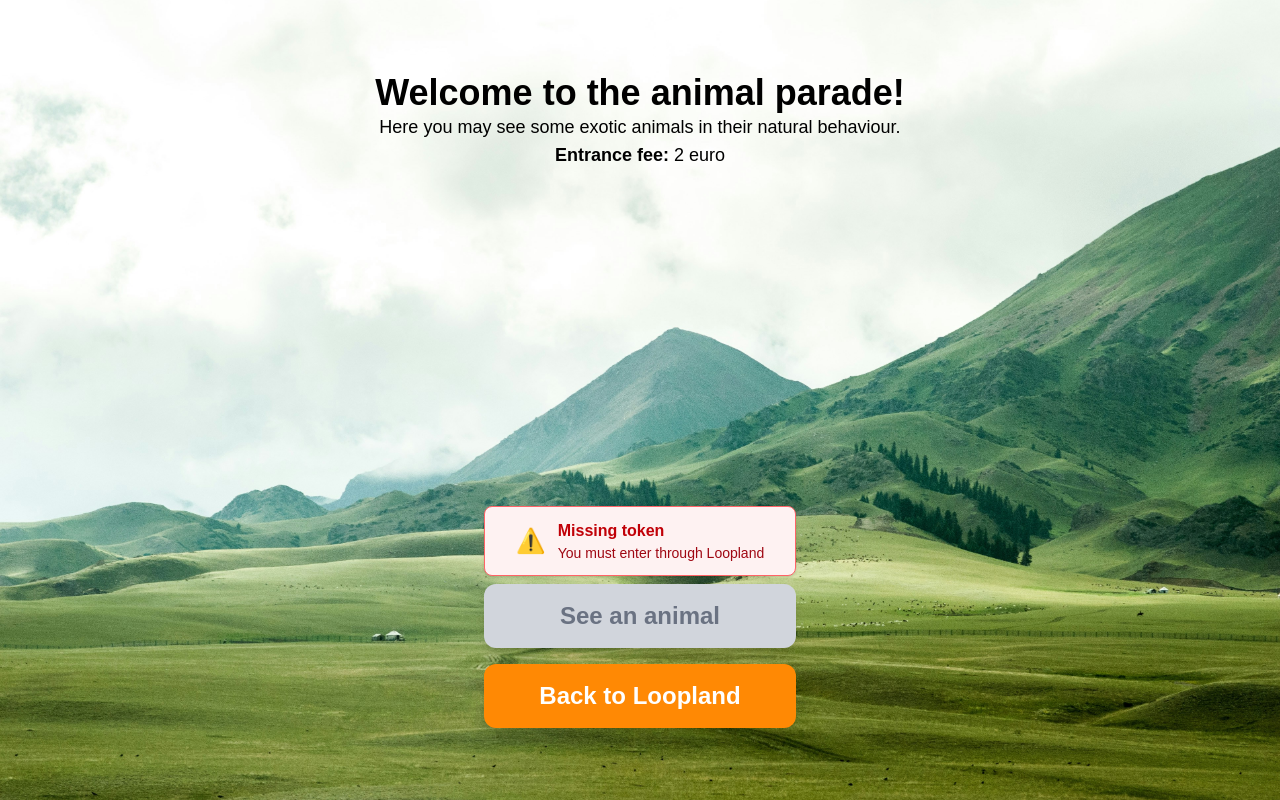
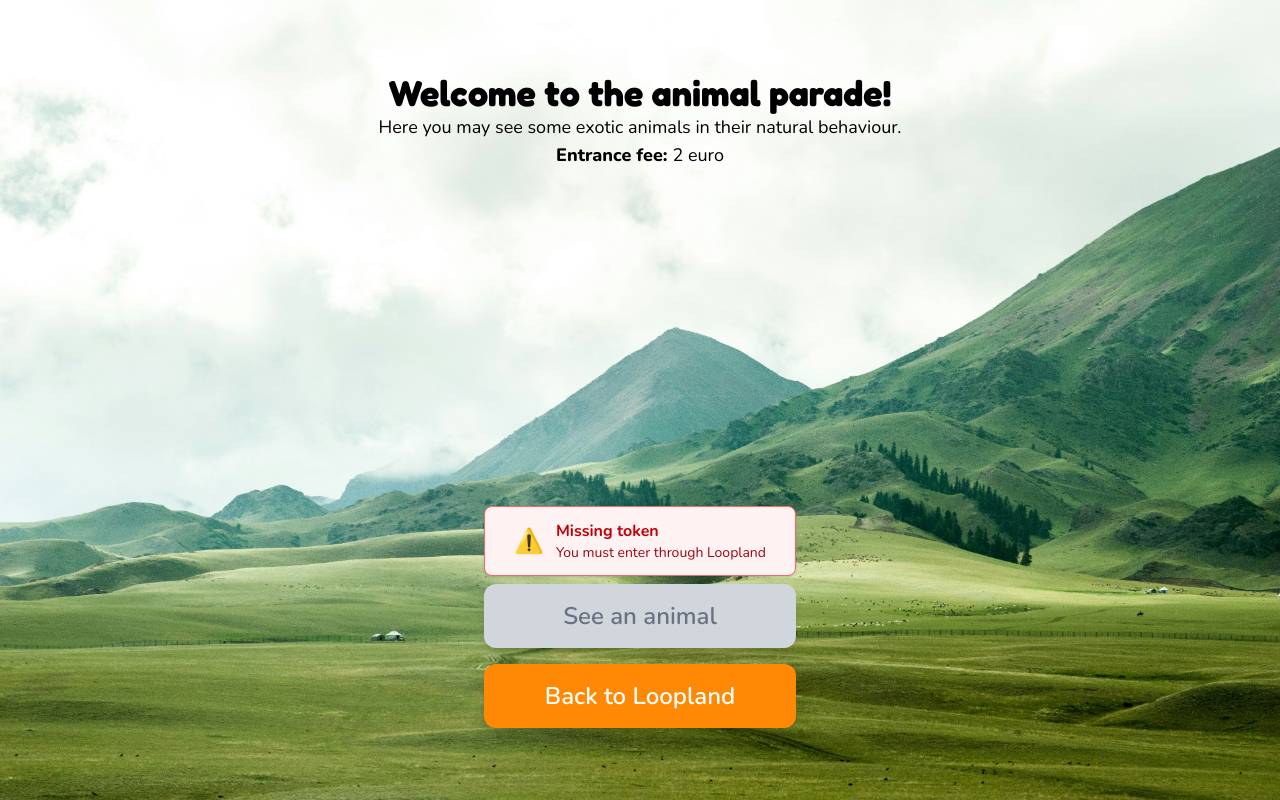
Before and after one commit to ESengenbjerg/animal-parade, a Next.js app: page / in a window 1280 px wide. Built offline with nearby package versions, Linux system fonts and the light colour scheme; no server answers.

Commit message:
Added Google fonts

```diff
--- a/src/app/globals.css
+++ b/src/app/globals.css
@@ -22,7 +22,14 @@
 body {
   background: var(--background);
   color: var(--foreground);
-  font-family: Arial, Helvetica, sans-serif;
+  font-family: var(--font-nunito);
+}
+
+h1,
+h2,
+h3,
+h4 {
+  font-family: var(--font-fredoka), sans-serif;
 }
 
 @keyframes walk {
--- a/src/app/layout.tsx
+++ b/src/app/layout.tsx
@@ -1,5 +1,18 @@
 import type { Metadata } from "next";
 import "./globals.css";
+import { Fredoka } from "next/font/google";
+import { Nunito } from "next/font/google";
+
+export const fredoka = Fredoka({
+  subsets: ["latin"],
+  weight: ["400", "700"],
+  variable: "--font-fredoka",
+});
+
+export const nunito = Nunito({
+  subsets: ["latin"],
+  variable: "--font-nunito",
+});
 
 export const metadata: Metadata = {
   title: "Animal Parade",
@@ -12,7 +25,7 @@ export default function RootLayout({
   children: React.ReactNode;
 }>) {
   return (
-    <html lang="en">
+    <html lang="en" className={`${nunito.variable} ${fredoka.variable}`}>
       <body>
         <div id="page-transition" className="page-transition"></div>
         {children}
```
